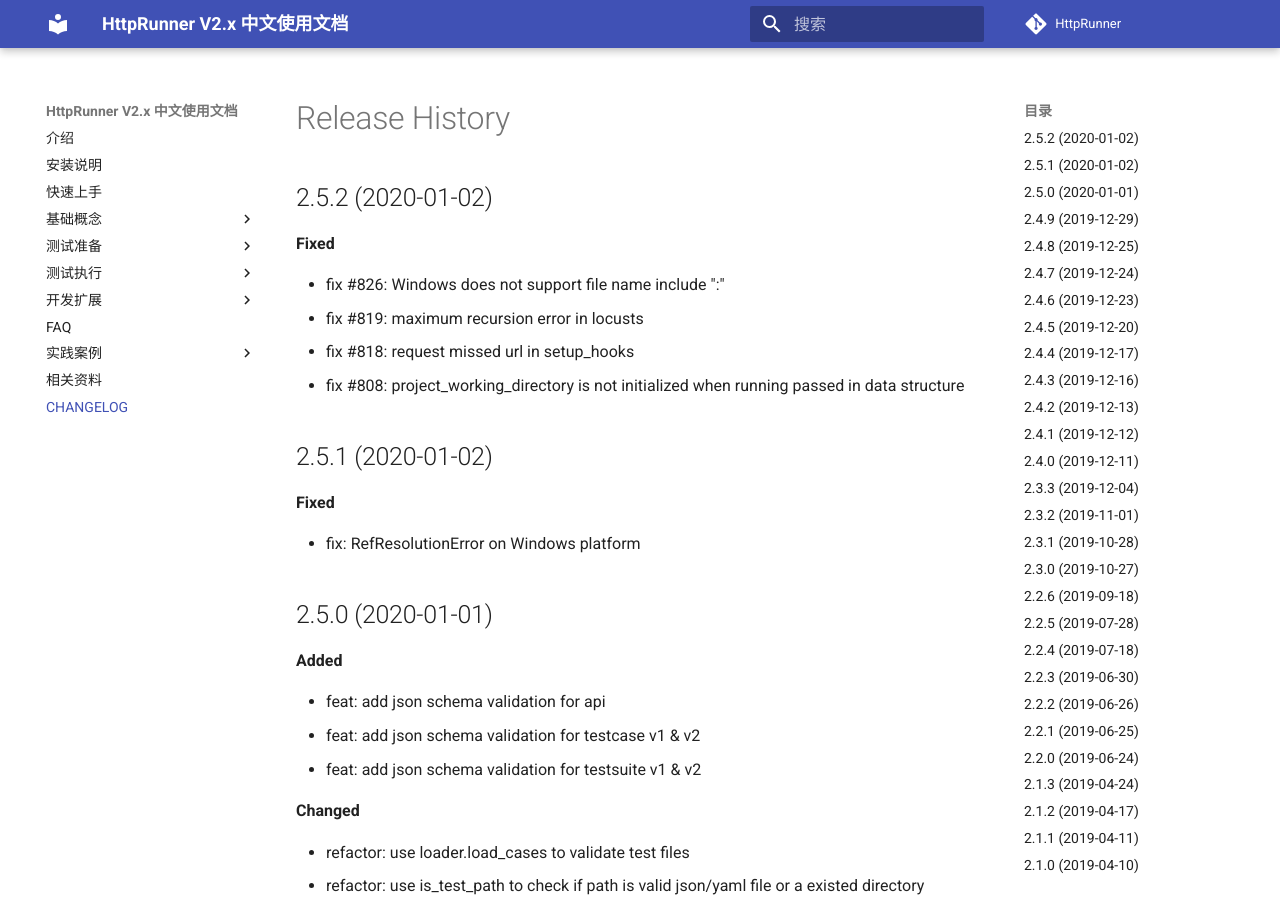
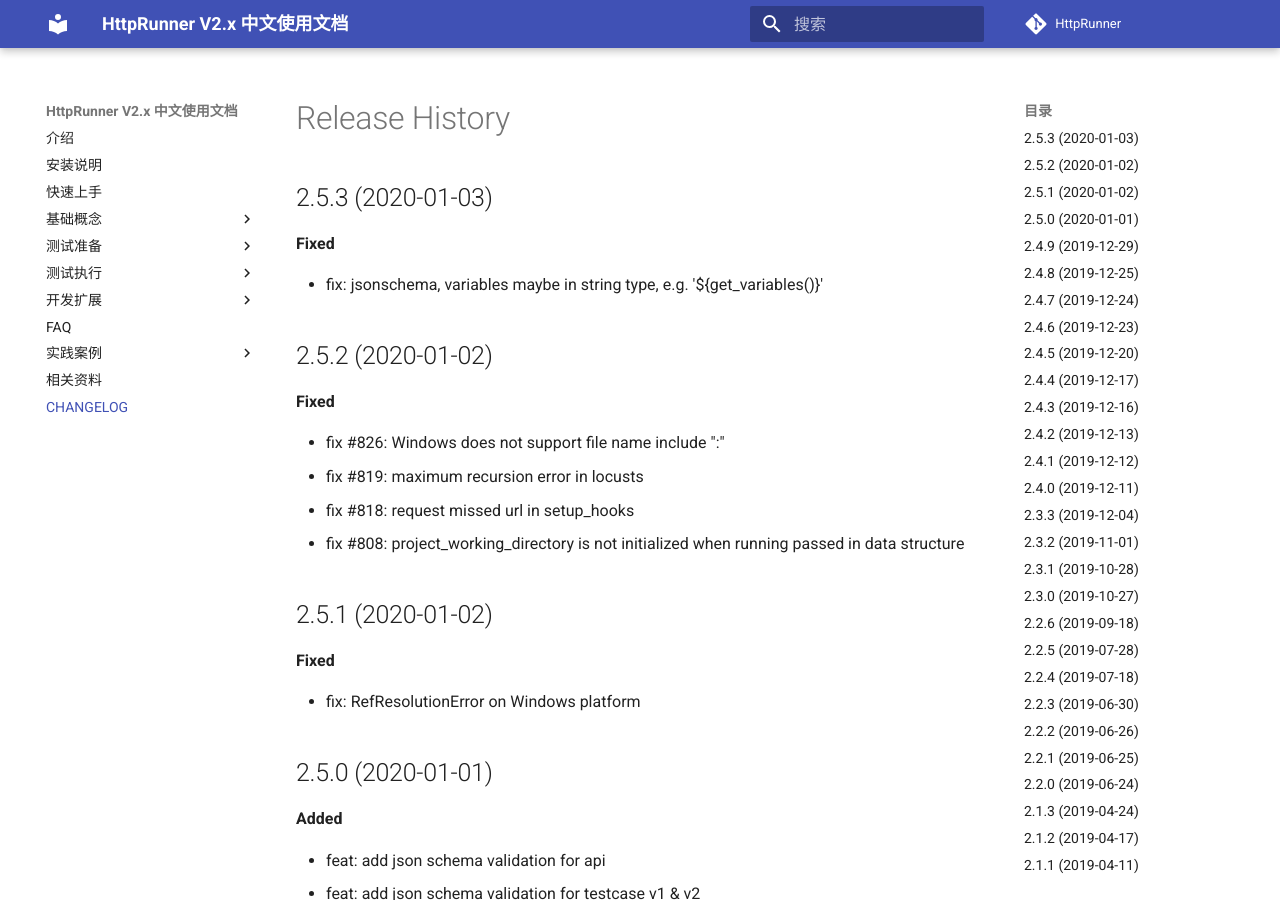
Before and after one commit to TanakitIntR/httprunner4, an MkDocs documentation site: the page built from docs/CHANGELOG.md, in a window 1280 px wide and 900 px high. Built offline with MkDocs 1.6.1 and Material for MkDocs 9.7.7, drawn with Linux system fonts in a browser that asks for light colours; comment, search, counter and statistics services are not loaded.

Commit message:
fix: jsonschema, variables maybe in string type, e.g. '${get_variables()}'

```diff
--- a/docs/CHANGELOG.md
+++ b/docs/CHANGELOG.md
@@ -1,4 +1,10 @@
 # Release History
+
+## 2.5.3 (2020-01-03)
+
+**Fixed**
+
+- fix: jsonschema, variables maybe in string type, e.g. '${get_variables()}'
 
 ## 2.5.2 (2020-01-02)
 
--- a/httprunner/__init__.py
+++ b/httprunner/__init__.py
@@ -1,4 +1,4 @@
-__version__ = "2.5.2"
+__version__ = "2.5.3"
 __description__ = "One-stop solution for HTTP(S) testing."
 
 __all__ = ["__version__", "__description__"]
--- a/pyproject.toml
+++ b/pyproject.toml
@@ -1,6 +1,6 @@
 [tool.poetry]
 name = "httprunner"
-version = "2.5.2"
+version = "2.5.3"
 description = "One-stop solution for HTTP(S) testing."
 license = "Apache-2.0"
 readme = "README.md"
```
Also changed, not shown: 1 other file.
